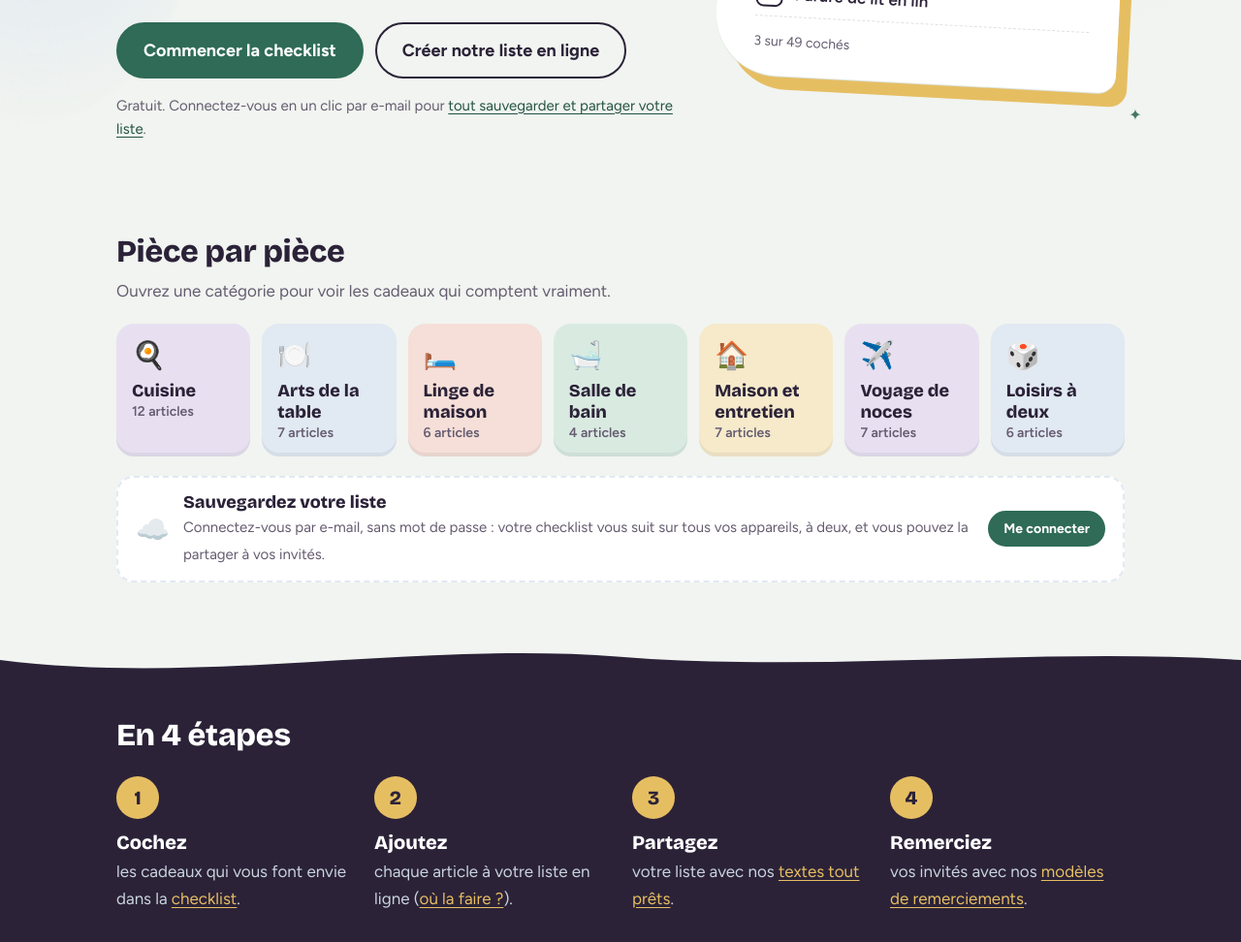
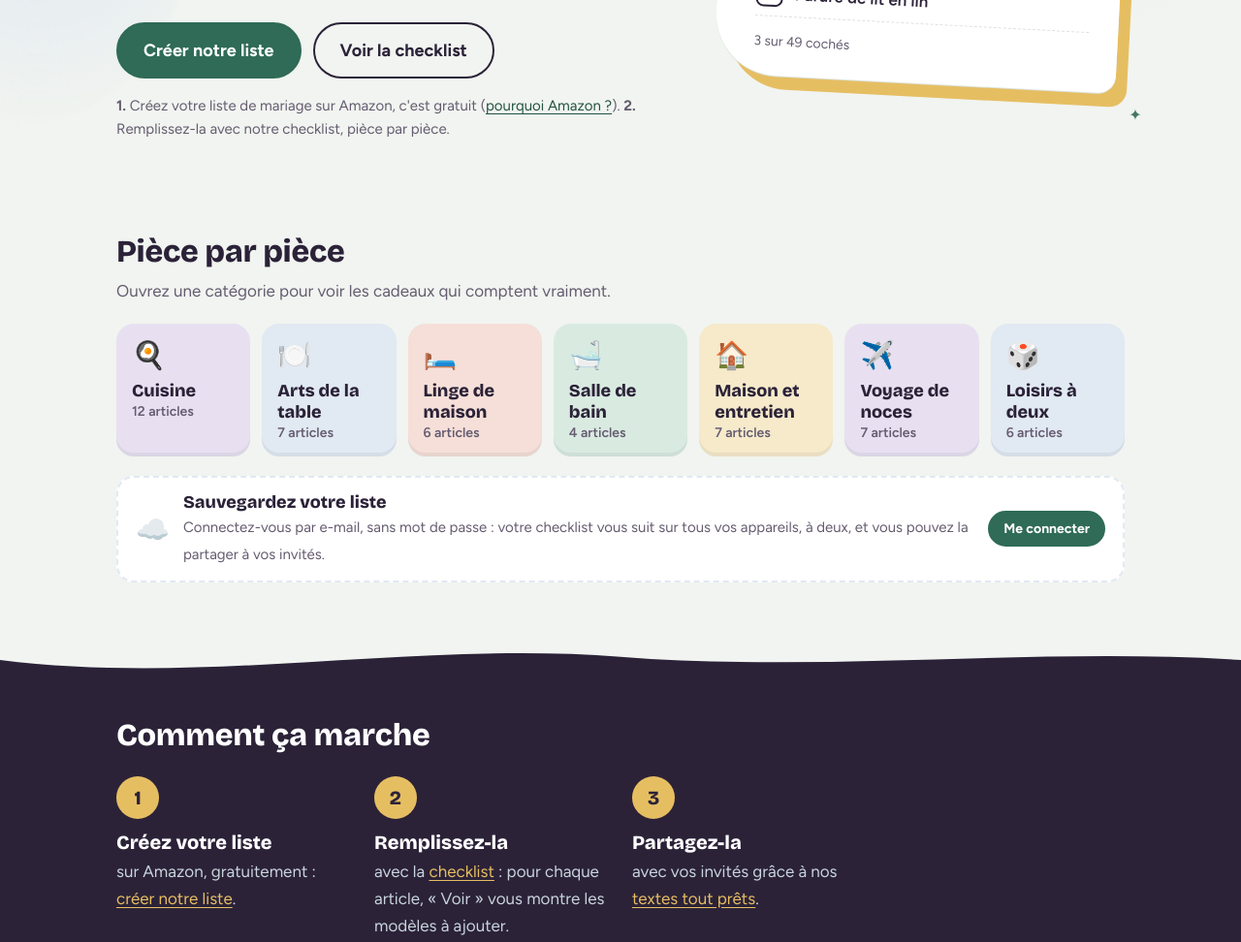
Before and after one commit to jeremstyke/malistemariage, a plain HTML site: page docs/index.html in a window 1280 px wide. Shown: the part 442-1414 px from the top of the page at 97% size. Drawn offline with Linux system fonts and the light colour scheme.

Commit message:
Parcours simplifié : Créer ma liste en premier, puis la checklist pour la remplir
Co-Authored-By: Claude Opus 5.5 <noreply@anthropic.com>
Claude-Session: https://claude.ai/code/session_01C97iXZu6VkzrMuppVGNipN

```diff
--- a/docs/assets/style.css
+++ b/docs/assets/style.css
@@ -323,3 +323,4 @@ h3{font-size:19px;font-weight:600}
 .mine .it{grid-template-columns:1fr auto auto}
 .mine-x{border:0;background:none;font:700 22px/1 var(--texte);color:var(--doux);cursor:pointer;padding:6px 10px;border-radius:50%}
 .mine-x:hover{background:var(--fond);color:var(--encre)}
+.ck-first{background:var(--miel-c);border-radius:var(--r-m);padding:12px 16px;margin:0 0 6px;font-size:15px}
--- a/docs/index.html
+++ b/docs/index.html
@@ -38,9 +38,9 @@
 <div class="hero-tx">
 <h1>Votre liste de mariage, prête en 10 minutes</h1>
 <p class="hero-p">49 idées de cadeaux triées par pièce, de la cocotte aux valises du voyage de noces. Vous cochez, vous comparez les modèles en un clic, et vous remplissez votre liste en ligne sans rien oublier.</p>
-<div class="hbtn"><a class="btn big" href="checklist/">Commencer la checklist</a>
-<a class="btn ghost big" href="https://www.amazon.fr/wedding?tag=malistemariage-21" rel="sponsored nofollow noopener" target="_blank">Créer notre liste en ligne</a></div>
-<p class="hero-note">Gratuit. Connectez-vous en un clic par e-mail pour <a href="compte/">tout sauvegarder et partager votre liste</a>.</p>
+<div class="hbtn"><a class="btn big" href="https://www.amazon.fr/wedding?tag=malistemariage-21" rel="sponsored nofollow noopener" target="_blank">Créer notre liste</a>
+<a class="btn ghost big" href="checklist/">Voir la checklist</a></div>
+<p class="hero-note"><strong>1.</strong> Créez votre liste de mariage sur Amazon, c'est gratuit (<a href="ou-faire-sa-liste-de-mariage/">pourquoi Amazon ?</a>). <strong>2.</strong> Remplissez-la avec notre checklist, pièce par pièce.</p>
 </div>
 <div class="hero-tag" aria-hidden="true"><span class="tag-hole"></span>
 <p class="ht-title">Notre liste de mariage</p>
@@ -60,12 +60,11 @@
 <div class="save-hint" data-guest><span aria-hidden="true">☁️</span><div><strong>Sauvegardez votre liste</strong><span>Connectez-vous par e-mail, sans mot de passe : votre checklist vous suit sur tous vos appareils, à deux, et vous pouvez la partager à vos invités.</span></div><a class="btn sm" href="compte/">Me connecter</a></div>
 </section>
 <div class="wave-top"><svg class="wave" viewBox="0 0 1440 60" preserveAspectRatio="none" aria-hidden="true"><path d="M0 30 C 240 70 480 0 720 25 C 960 50 1200 10 1440 30 L1440 60 L0 60 Z"/></svg></div><section class="band"><div class="wrap block">
-<h2>En 4 étapes</h2>
+<h2>Comment ça marche</h2>
 <ol class="steps">
-<li><strong>Cochez</strong><span>les cadeaux qui vous font envie dans la <a href="checklist/">checklist</a>.</span></li>
-<li><strong>Ajoutez</strong><span>chaque article à votre liste en ligne (<a href="ou-faire-sa-liste-de-mariage/">où la faire ?</a>).</span></li>
-<li><strong>Partagez</strong><span>votre liste avec nos <a href="message-liste-de-mariage/">textes tout prêts</a>.</span></li>
-<li><strong>Remerciez</strong><span>vos invités avec nos <a href="remerciements-mariage/">modèles de remerciements</a>.</span></li>
+<li><strong>Créez votre liste</strong><span>sur Amazon, gratuitement : <a href="https://www.amazon.fr/wedding?tag=malistemariage-21" rel="sponsored nofollow noopener" target="_blank">créer notre liste</a>.</span></li>
+<li><strong>Remplissez-la</strong><span>avec la <a href="checklist/">checklist</a> : pour chaque article, « Voir » vous montre les modèles à ajouter.</span></li>
+<li><strong>Partagez-la</strong><span>avec vos invités grâce à nos <a href="message-liste-de-mariage/">textes tout prêts</a>.</span></li>
 </ol></div></section><div class="wave-bot"><svg class="wave" viewBox="0 0 1440 60" preserveAspectRatio="none" aria-hidden="true"><path d="M0 30 C 240 70 480 0 720 25 C 960 50 1200 10 1440 30 L1440 60 L0 60 Z"/></svg></div>
 <section class="wrap block">
 <h2>Les guides des futurs mariés</h2>
```
Also changed, not shown: docs/checklist/index.html (+1 -0 lines), 1 other file.
